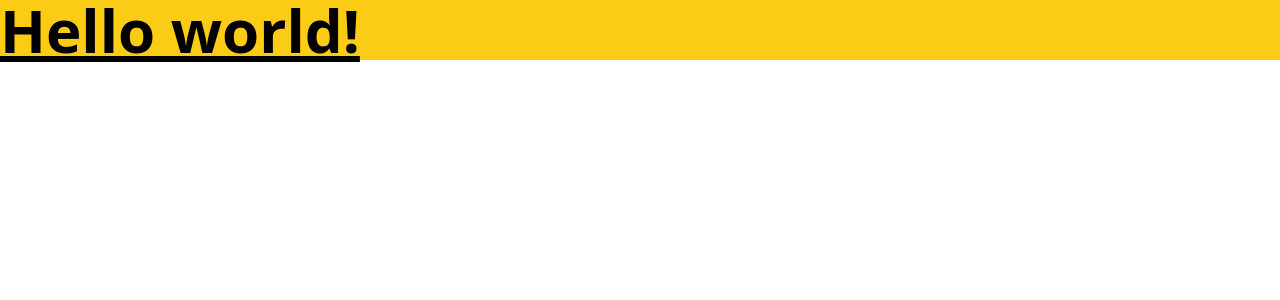
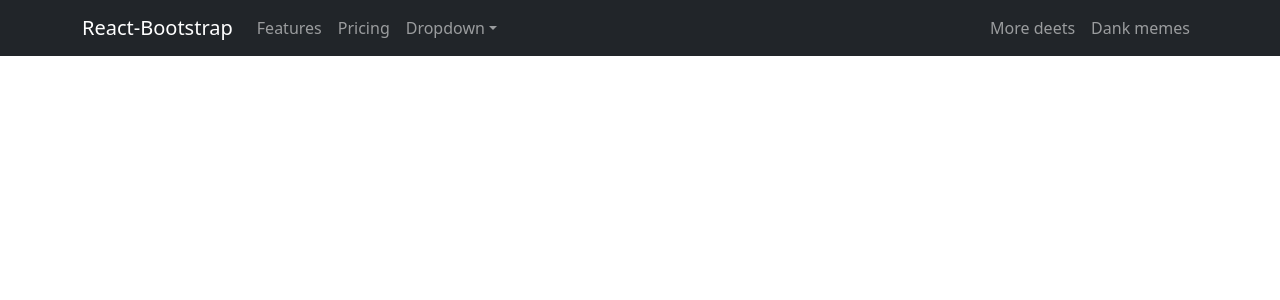
Before and after one commit to 52atiq/store-house-client, a React (Create React App) app: page / in a window 1280 px wide. Shown: the top 300 px of the page. Built offline with nearby package versions, Linux system fonts and the light colour scheme.

Commit message:
header set

```diff
--- a/package.json
+++ b/package.json
@@ -6,7 +6,9 @@
     "@testing-library/jest-dom": "^5.16.4",
     "@testing-library/react": "^13.2.0",
     "@testing-library/user-event": "^13.5.0",
+    "bootstrap": "^5.1.3",
     "react": "^18.1.0",
+    "react-bootstrap": "^2.3.1",
     "react-dom": "^18.1.0",
     "react-router-dom": "^6.3.0",
     "react-scripts": "5.0.1",
--- a/src/App.js
+++ b/src/App.js
@@ -1,11 +1,16 @@
 
+import { Routes } from 'react-router-dom';
 import './App.css';
+import Header from './Components/Shared/Header/Header';
 
 function App() {
   return (
-    <h1 className="text-6xl font-bold underline bg-yellow-400">
-    Hello world!
-  </h1>
+   <>
+   <Header> </Header>
+   <Routes>
+
+   </Routes>
+   </>
 
   );
 }
--- a/src/Components/Shared/Header/Header.js
+++ b/src/Components/Shared/Header/Header.js
@@ -0,0 +1,36 @@
+import React from 'react';
+import { Container, Nav, Navbar, NavDropdown } from 'react-bootstrap';
+
+const Header = () => {
+    return (
+        <div>
+            <Navbar collapseOnSelect expand="lg" bg="dark" variant="dark">
+  <Container>
+  <Navbar.Brand href="#home">React-Bootstrap</Navbar.Brand>
+  <Navbar.Toggle aria-controls="responsive-navbar-nav" />
+  <Navbar.Collapse id="responsive-navbar-nav">
+    <Nav className="me-auto">
+      <Nav.Link href="#features">Features</Nav.Link>
+      <Nav.Link href="#pricing">Pricing</Nav.Link>
+      <NavDropdown title="Dropdown" id="collasible-nav-dropdown">
+        <NavDropdown.Item href="#action/3.1">Action</NavDropdown.Item>
+        <NavDropdown.Item href="#action/3.2">Another action</NavDropdown.Item>
+        <NavDropdown.Item href="#action/3.3">Something</NavDropdown.Item>
+        <NavDropdown.Divider />
+        <NavDropdown.Item href="#action/3.4">Separated link</NavDropdown.Item>
+      </NavDropdown>
+    </Nav>
+    <Nav>
+      <Nav.Link href="#deets">More deets</Nav.Link>
+      <Nav.Link eventKey={2} href="#memes">
+        Dank memes
+      </Nav.Link>
+    </Nav>
+  </Navbar.Collapse>
+  </Container>
+</Navbar>
+        </div>
+    );
+};
+
+export default Header;
--- a/src/index.js
+++ b/src/index.js
@@ -3,12 +3,16 @@
 import './index.css';
 import App from './App';
 import reportWebVitals from './reportWebVitals';
+import 'bootstrap/dist/css/bootstrap.min.css';
+import { BrowserRouter } from 'react-router-dom';
 
 const root = ReactDOM.createRoot(document.getElementById('root'));
 root.render(
+ <BrowserRouter>
   <React.StrictMode>
     <App />
   </React.StrictMode>
+ </BrowserRouter>
 );
 
 // If you want to start measuring performance in your app, pass a function
```
Also changed, not shown: 1 other file (tests, documents, lock files or other folders).
